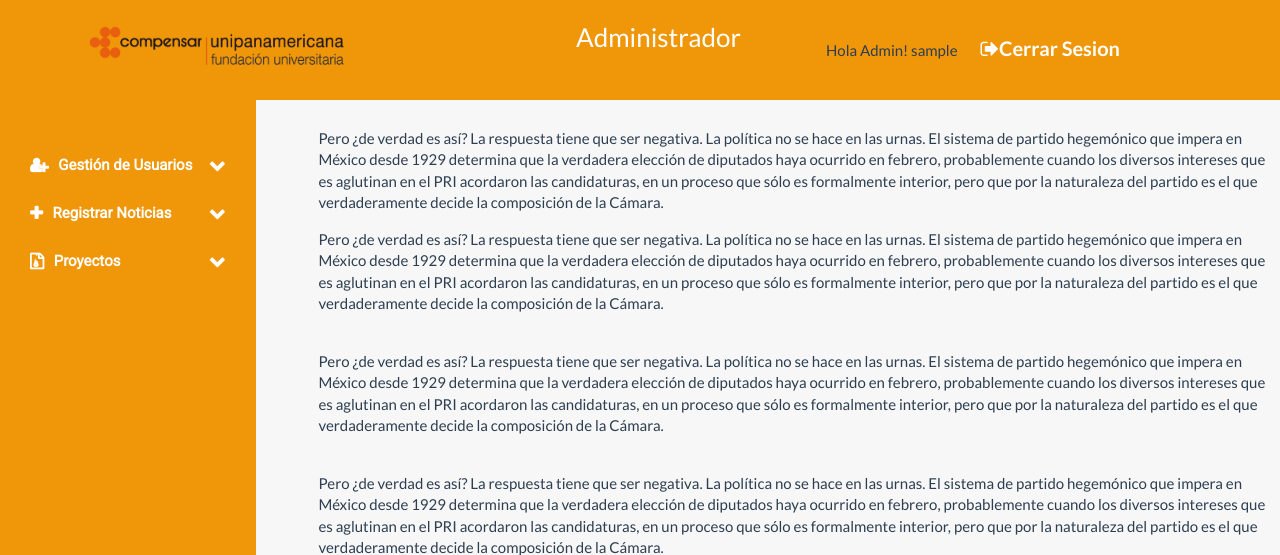
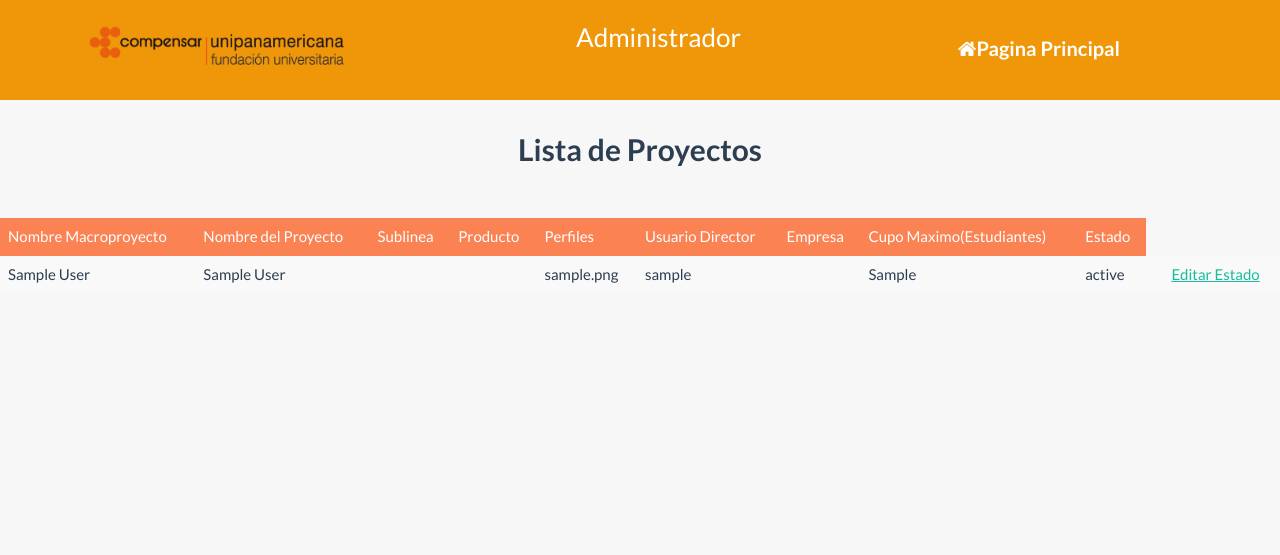
Before and after one commit to BrayanRojas0630/unipanamericanaRepo, a Django app: page /administrador/realizarConvocatoria/ in a window 1280 px wide. Shown: the top 555 px of the page. After the commit the page ends 283 px from the top, so only its background shows below. Run offline with Django 3.2, Linux system fonts and the light colour scheme; a user stored in the database is signed in; tables that the repository leaves empty hold one stand-in row (values such as "Sample post"); some libraries are stand-ins or nearby versions.

Commit message:
COmmit, cambiar estado al proyecto para que quede registrado en convocatoria

```diff
--- a/administrador/templates/administrador/PaginaPrincipalAdmin.html
+++ b/administrador/templates/administrador/PaginaPrincipalAdmin.html
@@ -47,11 +47,34 @@
 		<li><a href="#"><i class="icono izquierda fa fa-file-archive-o" aria-hidden="true"></i>Proyectos<i class="icono derecha fa fa-chevron-down" aria-hidden="true"></i></a>
 			<ul>
 				<li><a href="{% url 'crearProyecto' %}">Crear Proyecto</a></li>
-				<li><a href="{% url 'agregarEstudiante' %}">Agregar Estudiantes a Proyecto</a></li>
+				<li><a href="{% url 'crearProyecto' %}">Agregar Sustentacion</a></li>
+				<li><a href="{% url 'crearProyecto' %}">Editar Proyecto</a></li>
+				<li><a href="{% url 'crearProyecto' %}">Eliminar Proyecto</a></li>
+
 				<!-- <li><a href="#">Editar Proyecto</a></li> -->
 				<!-- <li><a href="#">Eliminar Proyecto</a></li> -->
 			</ul>
 		</li>
+
+		<li><a href="#"><i class="icono izquierda fa fa-plus" aria-hidden="true"></i>Convocatorias<i class="icono derecha fa fa-chevron-down" aria-hidden="true"></i></a>
+			<ul>
+				<li><a href="{% url "realizarConvocatoria" %}">Registrar Convocatorias</a></li>
+				<li><a href="#">Aprobar Postulaciones</a></li>
+				<!-- <li><a href="#">Modificar Informacion</a></li> -->
+				<!-- <li><a href="#">Eliminar Informacion</a></li> -->
+			</ul>
+		</li>
+
+
+		<li><a href="#"><i class="icono izquierda fa fa-plus" aria-hidden="true"></i>Actividades<i class="icono derecha fa fa-chevron-down" aria-hidden="true"></i></a>
+			<ul>
+				<li><a href="#">Registrar Peso de Notas</a></li>
+
+				<!-- <li><a href="#">Modificar Informacion</a></li> -->
+				<!-- <li><a href="#">Eliminar Informacion</a></li> -->
+			</ul>
+		</li>
+
 	</ul>
 </div>
 <section class="contenido wrapper">
--- /dev/null
+++ b/administrador/templates/administrador/listaProyectos.html
@@ -0,0 +1,60 @@
+{% extends 'administrador/base/baseAdmin.html' %}
+{% load staticfiles %}
+{% block title %}Proyectos{% endblock %}
+{% block extraLinks %}
+<link rel="stylesheet" href="{% static 'css/EstilosCrearProyecto.css' %}">
+{% endblock %}
+{% block contend %}
+<div class="formulario">
+	<fieldset>
+<center><legend>Lista de Proyectos</legend></center>
+	<table class="table table-striped table-hover">
+		<thead>
+			<tr class="danger estiloTabla" bgcolor= "black">
+				<td>Nombre Macroproyecto</td>
+				<td>Nombre del Proyecto</td>
+				<td>Sublinea</td>
+				<td>Producto</td>
+				<td>Perfiles</td>
+				<td>Usuario Director</td>
+				<td>Empresa</td>
+				<td>Cupo Maximo(Estudiantes)</td>
+				<td>Estado</td>
+			</tr>
+
+		</thead>
+		<tbody>
+			{% if listProyectos %}
+			{% for proyectos in listProyectos %}
+			<tr>
+				<td>{{proyectos.nombreMacroProyecto}}</td>
+				<td>{{proyectos.nombre_IES}}</td>
+				<td>{{proyectos.sublinea}}</td>
+				<td>{{proyectos.tipo_proyecto}}</td>
+				<td>{{proyectos.perfiles}}</td>
+				<td>{{proyectos.directorDeProyecto}}</td>
+				<td>{{proyectos.empresa}}</td>
+				<td>{{proyectos.cupoMax}}</td>
+				<td>{{proyectos.estado}}</td>
+
+				<td>
+					<td><a href="{{proyectos.id}}/cargar_a_convocatoria">Editar Estado</a></td>
+				</td>
+
+			</tr>
+			{% endfor %}
+			{% else %}
+			<h1>no hay registros</h1>
+			{% endif %}
+		</tbody>
+
+
+
+	</table>
+
+
+	</fieldset>
+</div>
+
+
+{% endblock %}
--- a/administrador/urls.py
+++ b/administrador/urls.py
@@ -12,6 +12,9 @@ urlpatterns = [
     url(r'mostrarUsuario/$', views.mostrarUsuarios_view, name='mostrarUsuario'),
     url(r'(?P<usuario_id>[0-9]+)/editarUsuarios$',views.editarUsuario_view,name='editarUsuarios'),
 
+    url(r'realizarConvocatoria/$', views.realizarConvocatoria_view, name='realizarConvocatoria'),
+    url(r'(?P<proyecto_id>[0-9]+)/cargar_a_convocatoria', views.cargar_a_Convocatoria_view, name='cargar_a_convocatoria'),
+
     url(r'(?P<usuario_id>[0-9]+)/eliminarUsuarios$',views.eliminarUsuario_view,name='eliminarUsuarios'),
     url(r'$',views.inicio, name='paginaPrincipalAdmin'),
 
--- a/administrador/views.py
+++ b/administrador/views.py
@@ -256,3 +256,25 @@ def eliminarUsuario_view(request, usuario_id):
     usuario.delete()
     user.delete()
     return render(request,"administrador/PaginaPrincipalAdmin.html")
+
+@login_required
+def realizarConvocatoria_view(request):
+    proyectos= Proyecto.objects.all()
+    contexto = {'listProyectos':proyectos}
+    return render(request,'administrador/listaProyectos.html', contexto)
+
+@login_required
+def cargar_a_Convocatoria_view(request, proyecto_id):
+    message=None
+
+    proyectos=Proyecto.objects.get(pk=proyecto_id)
+
+    if request.method=="POST":
+        proyectos.estado= request.POST['estadoP']
+        proyectos.save()
+
+        context={'proyectos':proyectos}
+        return render(request,"administrador/PaginaPrincipalAdmin.html")
+    else:
+        context={'proyectos':proyectos}
+        return render(request,'administrador/editarEstado.html',context)
```
Also changed, not shown: administrador/templates/administrador/editarEstado.html (added, +46 -0 lines).
